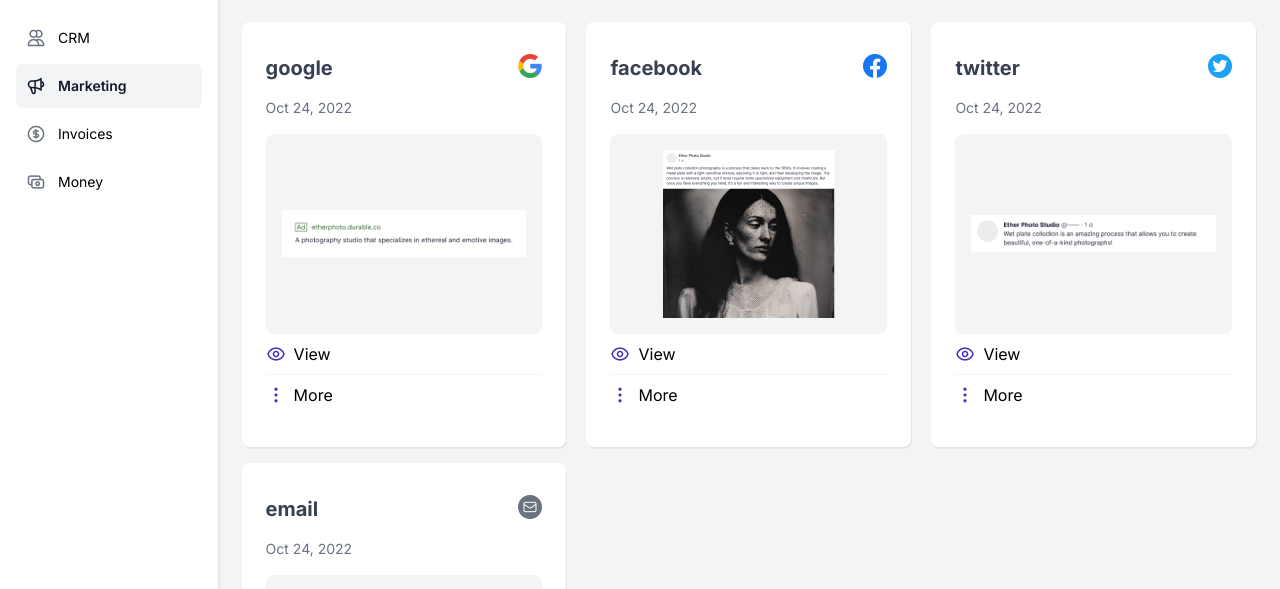
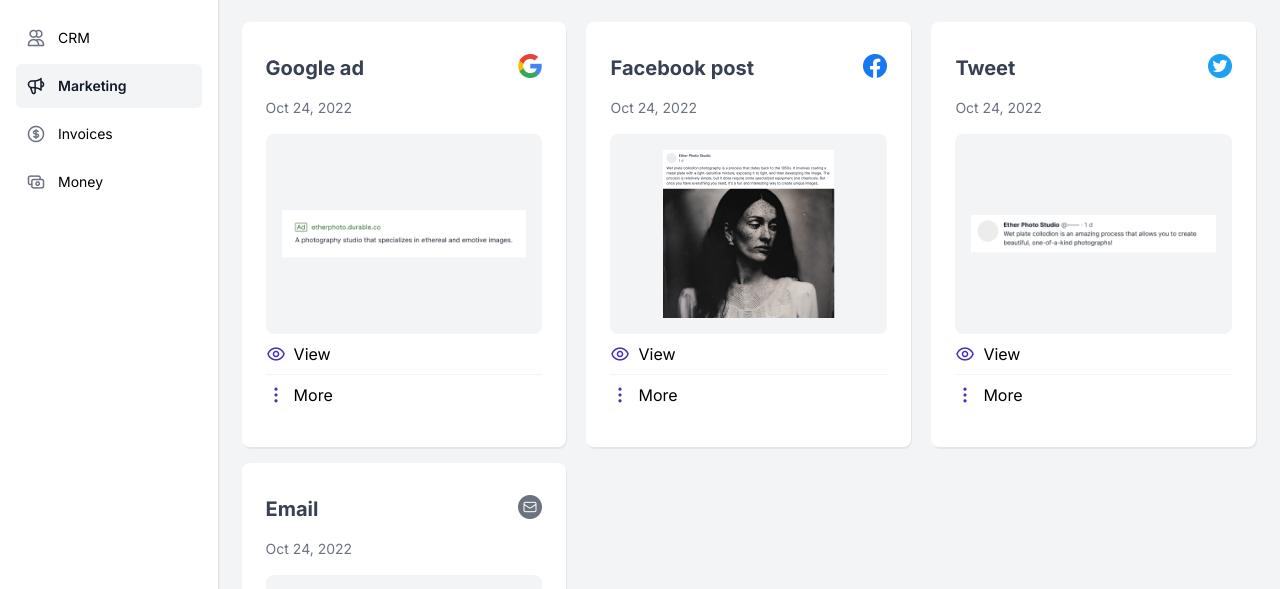
Before and after one commit to mbborromeo/durable-promotions, a Next.js app: page /marketing in a window 1280 px wide. Shown: the part 140-729 px from the top of the page. Built offline with nearby package versions, Linux system fonts and the light colour scheme.

Commit message:
listings correct heading type

```diff
--- a/src/components/PromotionCard/PromotionCard.js
+++ b/src/components/PromotionCard/PromotionCard.js
@@ -6,7 +6,12 @@ const PromotionCard = ({ promotion, index }) => {
   return (
     <div className="card">
       <div className="flex-row">
-        <span className="heading">{promotion.type}</span>
+        <span className="heading">
+          {promotion.type === "google" && "Google ad"}
+          {promotion.type === "facebook" && "Facebook post"}
+          {promotion.type === "twitter" && "Tweet"}
+          {promotion.type === "email" && "Email"}
+        </span>
         <span className={`badge ${promotion.type}`}></span>
       </div>
       <div className="date">{moment(promotion.timestamp).format("ll")}</div>
```
